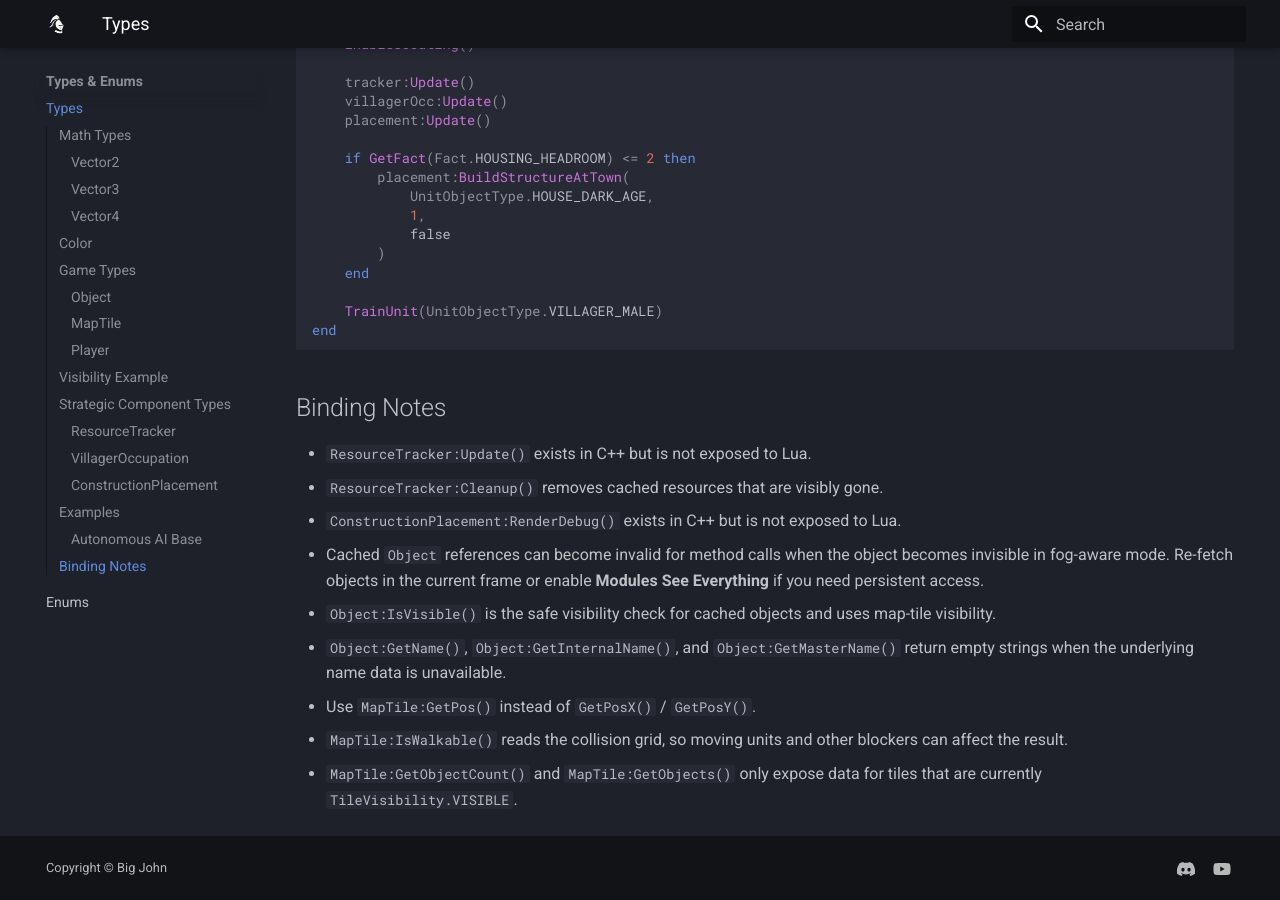
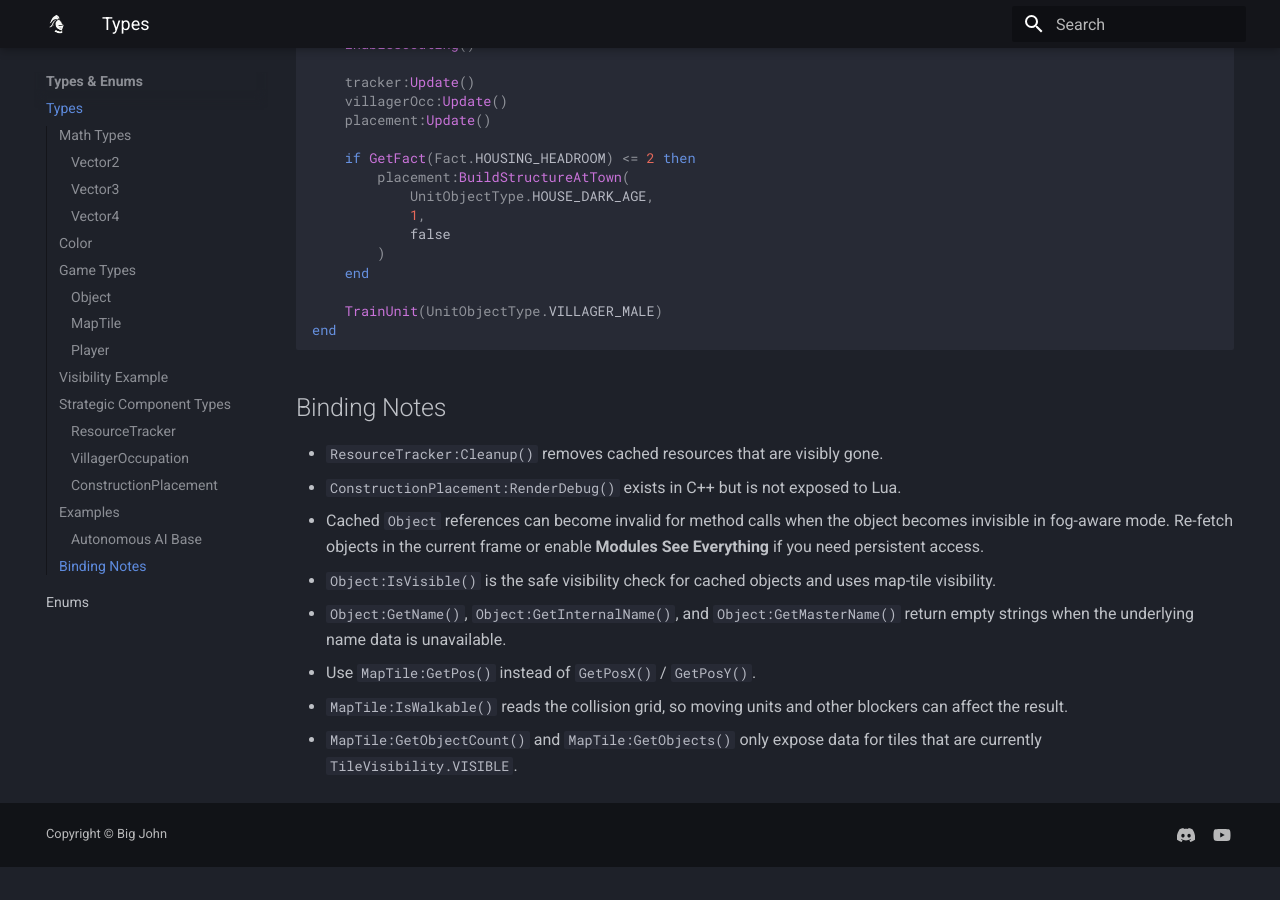
Before and after one commit to aoe2control/aoe2control.github.io, an MkDocs documentation site: the page built from docs/types.md, in a window 1280 px wide and 900 px high, scrolled down 11140 px. Built offline with MkDocs 1.6.1 and Material for MkDocs 9.7.7, drawn with Linux system fonts in a browser that asks for light colours; after the commit the page ends 12007 px from its top, so only the background shows below that.

Commit message:
Remove outdated Binding Note for ResourceTracker:Update()

```diff
--- a/docs/types.md
+++ b/docs/types.md
@@ -341,7 +341,6 @@ end
 
 ## Binding Notes
 
-- `ResourceTracker:Update()` exists in C++ but is not exposed to Lua.
 - `ResourceTracker:Cleanup()` removes cached resources that are visibly gone.
 - `ConstructionPlacement:RenderDebug()` exists in C++ but is not exposed to Lua.
 - Cached `Object` references can become invalid for method calls when the object becomes invisible in fog-aware mode. Re-fetch objects in the current frame or enable **Modules See Everything** if you need persistent access.
```
